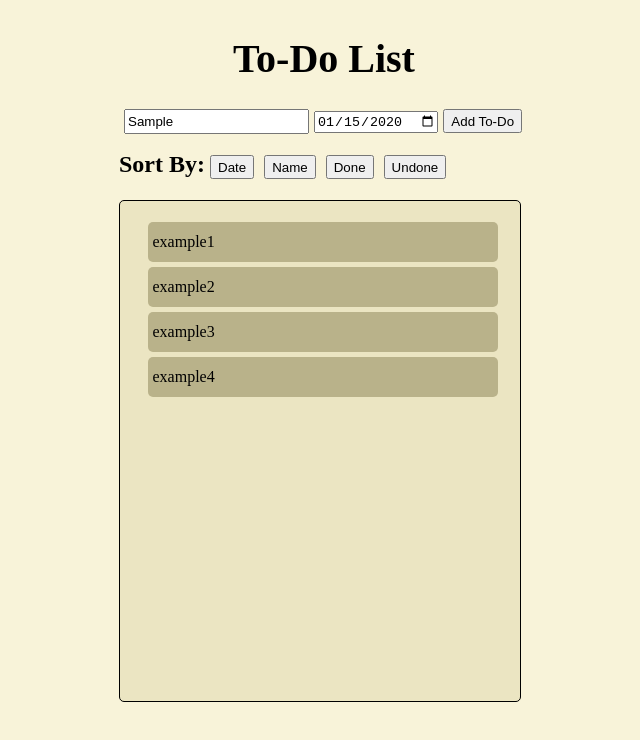
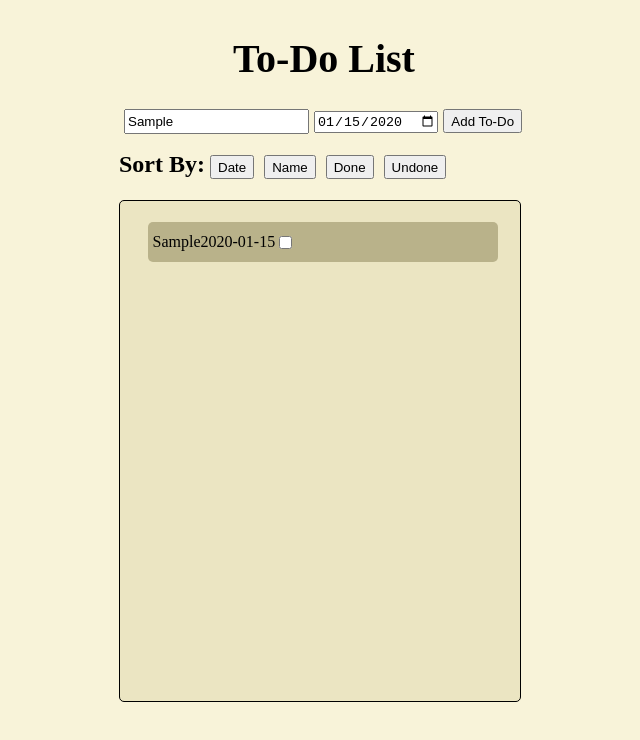
Before and after one commit to Dmytro-Soia/react-todo, a React app: page / in a window 1280 px wide. Both pictures are taken after typing "Sample", "2020-01-15" into the empty fields and a click on the button "Add To-Do". Shown: the top 740 px of the page, without its empty margins (316-956 px from the left). Built offline with nearby package versions, Linux system fonts and the light colour scheme; the HTML template or start-up script is replaced by a standard one.

Commit message:
feat: add todo using text-input and date-input

```diff
--- a/src/App.tsx
+++ b/src/App.tsx
@@ -1,16 +1,37 @@
+import { useState } from 'react';
 import './App.css';
 import TodoContainerElement from './TodoContainerElement';
 import TodoInput from './TodoInput';
 import TodoSortSection from './TodoSortSection';
 
+export interface Todo {
+  id: number;
+  title: string;
+  context: string;
+  due_date: string;
+  done: boolean;
+}
+
 const App = () => {
+  const [todos, setTodos] = useState<Todo[]>([]);
+
+  const addTodo = (todo: Todo) => {
+    setTodos([...todos, todo]);
+  }
+
+  const checkDone = (id:number) => {
+    setTodos(todos.map(todo => {
+      return todo.id === id ? {...todo, done: !todo.done} : todo;
+    }));
+  }
+
   return (
     <>
       <div>
           <h1 id="app-name">To-Do List</h1>
-        <TodoInput />
+        <TodoInput addTodo={addTodo}/>
         <TodoSortSection />
-        <TodoContainerElement />
+        <TodoContainerElement todos={todos} checkDone={checkDone}/>
       </div>
     </>
   );
--- a/src/DefaultButton.tsx
+++ b/src/DefaultButton.tsx
@@ -1,6 +1,14 @@
-const DefaultButton = ({ buttonText, buttonId }: { buttonText: string, buttonId: string}) =>  {
+interface DefaultButtonProps {
+    buttonText: string;
+    buttonId: string;
+    onClick: () => void;
+  }
+
+const DefaultButton = (
+    { buttonText, buttonId, onClick }: DefaultButtonProps
+) =>  {
     return (
-        <button className="button" id={buttonId}>{buttonText}</button>
+        <button className="button" onClick={onClick} id={buttonId}>{buttonText}</button>
     )
 }
 
--- /dev/null
+++ b/src/NewTodoStructure.tsx
@@ -0,0 +1,18 @@
+import { Todo } from "./App"
+
+const NewTodoStructure = ({ todo, checkDone }: { todo: Todo, checkDone: (id: number) => void }) => {
+    const handleCheck = () => {
+        checkDone(todo.id);
+    }
+
+    return (
+        <li key={todo.id} className="example">
+            <p id='todo-title'>{todo.title}</p>
+            <p>{todo.context}</p>
+            <p id='todo-date'>{todo.due_date}</p>
+            <input type='checkbox' checked={todo.done} id='todo-done' onChange={handleCheck}></input>
+        </li>
+    )
+}
+
+export default NewTodoStructure;
--- a/src/TodoContainerElement.tsx
+++ b/src/TodoContainerElement.tsx
@@ -1,23 +1,14 @@
-const todos = [
-    'example1',
-    'example2',
-    'example3',
-    'example4'];
+import { Todo } from "./App"
+import NewTodoStructure from "./NewTodoStructure"
 
-function listTodos() {
-    const render = todos.map(todo =>
-        <li key={todo} className="example">{todo}</li>
-    )
-    return <ul id="todo-list">{render}</ul>
-}
-
-
-
-
-const TodoContainerElement = () => {
+const TodoContainerElement = ({todos, checkDone}: { todos: Todo[], checkDone: (id: number) => void }) => {
     return (
     <div id="container">
-        {listTodos()}
+        <ul id="todo-list">
+            {todos.map(todo => {
+                return <NewTodoStructure todo={todo} checkDone={checkDone}/>
+            })}
+        </ul>
     </div>
     )
 }
--- a/src/TodoInput.tsx
+++ b/src/TodoInput.tsx
@@ -1,11 +1,44 @@
+import { Todo } from "./App";
 import DefaultButton from "./DefaultButton";
+import { useState } from 'react';
 
-const TodoInput = () => {
+const TodoInput = ({ addTodo }: { addTodo: (todo: Todo) => void }) => {
+    const [text, setText] = useState('');
+    const [date, setDate] = useState('');
+
+    async function handleTextChange(e: React.ChangeEvent<HTMLInputElement>) {
+      setText(e.target.value)
+    }
+
+    async function handleDateChange(e: React.ChangeEvent<HTMLInputElement>) {
+      setDate(e.target.value)
+    }
+
+    function handleAddTodo() {
+      addTodo({
+        id: Math.floor(Math.random() * 1000),
+        title: text,
+        context: '',
+        due_date: date,
+        done: false
+      })
+    }
+
   return (
     <div id="input-section">
-        <input type="text" id="input"></input>
-        <input type="date" id="due-date"></input>
-        <DefaultButton buttonText="Add To-Do" buttonId="add-todo" />
+      <input
+      value={text}
+      onChange={handleTextChange}
+      type="text"
+      id="input">
+      </input>
+      <input
+      value={date}
+      onChange={handleDateChange}
+      type="date"
+      id="due-date">
+      </input>
+      <DefaultButton buttonText="Add To-Do" onClick={handleAddTodo} buttonId="add-todo" />
     </div>
   );
 }
--- a/src/TodoSortSection.tsx
+++ b/src/TodoSortSection.tsx
@@ -4,10 +4,18 @@ const TodoSortSection = () => {
     return (
     <div id="sort-section">
           <h2 id="sort-header">Sort By:</h2>
-          <DefaultButton buttonText="Date" buttonId="date" />
-          <DefaultButton buttonText="Name" buttonId="name" />
-          <DefaultButton buttonText="Done" buttonId="done" />
-          <DefaultButton buttonText="Undone" buttonId="undone" />
+          <DefaultButton buttonText="Date" buttonId="date" onClick={function (): void {
+          throw new Error("Function not implemented.")
+        } } />
+          <DefaultButton buttonText="Name" buttonId="name" onClick={function (): void {
+          throw new Error("Function not implemented.")
+        } } />
+          <DefaultButton buttonText="Done" buttonId="done" onClick={function (): void {
+          throw new Error("Function not implemented.")
+        } } />
+          <DefaultButton buttonText="Undone" buttonId="undone" onClick={function (): void {
+          throw new Error("Function not implemented.")
+        } } />
         </div>
         )
 }
```
Lines whose indentation alone changed are shown as unchanged.
